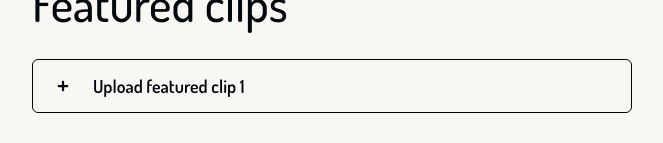
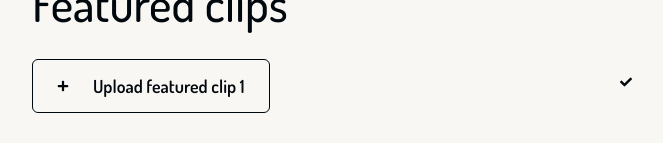
Before and after one commit to j03m4r/northg8, a Next.js app: page /admin/films/create-film in a window 1280 px wide. Both pictures are taken after typing "Sample", "Sample" into the empty fields and a click on the button 640 px from the left and 1056 px from the top of the page. Shown: the part 619-762 px from the top of the page, without its empty margins (308-971 px from the left). Built offline with nearby package versions, Linux system fonts and the light colour scheme; no server answers.

Commit message:
Modifying submit button.

```diff
--- a/app/(admin)/admin/films/create-film/page.tsx
+++ b/app/(admin)/admin/films/create-film/page.tsx
@@ -5,7 +5,7 @@ import SubmitButton from '@/components/buttons/SubmitButton'
 import { SubmitHandler, useForm } from "react-hook-form";
 import { postFilmClip } from '@/actions/postFilmClip';
 import StyledFileInput from '@/components/forms/inputs/StyledFileInput';
-import { FaPlus } from 'react-icons/fa';
+import { FaCheck, FaPlus } from 'react-icons/fa';
 import DatePickerInput from '@/components/forms/inputs/DatePickerInput';
 import { FilmData, YouTubeClip, Showing } from '@/actions/postFilm';
 import { useRouter } from 'next/navigation';
@@ -30,8 +30,12 @@ export default function CreateFilmPage() {
     const [isAddingShowing, setIsAddingShowing] = useState(false);
     const [showings, setShowings] = useState<Showing[]>([]);
     const [isLoading, setIsLoading] = useState(false);
-    const { register, handleSubmit, formState: { errors } } = useForm<Inputs>();
+    const { register, handleSubmit, formState: { errors }, watch } = useForm<Inputs>();
     const router = useRouter();
+
+    const featured_clip_1 = watch("videoClip1");
+    const featured_clip_2 = watch("videoClip2");
+    const featured_clip_3 = watch("videoClip3");
 
     const onSubmit: SubmitHandler<Inputs> = async (data) => {
         setIsLoading(true);
@@ -100,6 +104,7 @@ export default function CreateFilmPage() {
                     </div>
                     <div className='flex flex-col gap-y-6 w-full border-b border-typography-black pb-6'>
                         <h1 className='text-5xl text-typography-black font-medium'>Featured clips</h1>
+                        <div className='flex justify-between items-center w-full gap-x-3'>
                             <StyledFileInput
                                 id="videoClip1"
                                 label="Upload featured clip 1"
@@ -107,6 +112,8 @@ export default function CreateFilmPage() {
                                 required={true}
                                 error={errors.videoClip1}
                             />
+                            {featured_clip_1 !== undefined && <FaCheck className="text-typography-black" size={12} />}
+                        </div>
                         <StyledFileInput
                             id="videoClip2"
                             label="Upload featured clip 2"
```
Lines whose indentation alone changed are shown as unchanged.
